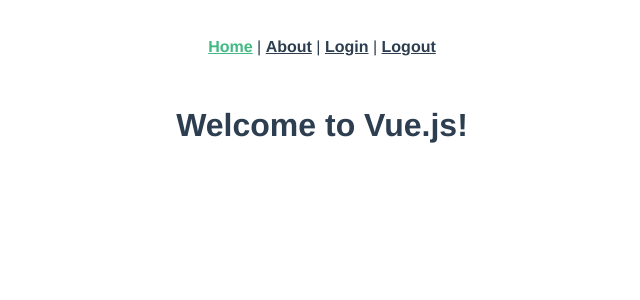
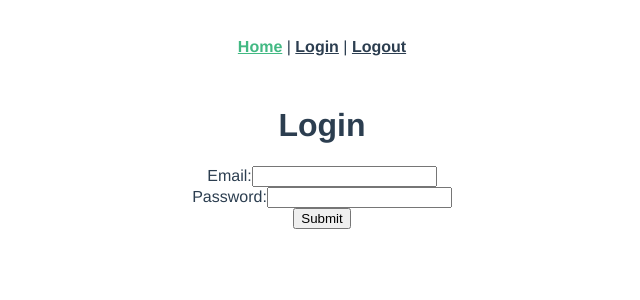
Before and after one commit to byrne-saw/vuejs-capstone, a Vue app: page / in a window 1280 px wide. Shown: the top 300 px of the page, without its empty margins (318-958 px from the left). Built offline with nearby package versions, Linux system fonts and the light colour scheme; the HTML template or start-up script is replaced by a standard one.

Commit message:
adding admin, doctor, patient pages

```diff
--- a/src/App.vue
+++ b/src/App.vue
@@ -2,7 +2,6 @@
   <div id="app">
     <div id="nav">
       <router-link to="/">Home</router-link> |
-      <router-link to="/about">About</router-link> |
       <router-link to="/login">Login</router-link> |
       <router-link to="/logout">Logout</router-link>
     </div>
--- a/src/views/About.vue
+++ /dev/null
@@ -1,5 +0,0 @@
-<template>
-  <div class="about">
-    <h1>This is an about page</h1>
-  </div>
-</template>
--- /dev/null
+++ b/src/views/Admin.vue
@@ -0,0 +1,21 @@
+<template>
+  <div class="admin">
+    <h1>Admin Page</h1>
+  </div>
+</template>
+
+<style>
+</style>
+
+<script>
+export default {
+  data: function() {
+    return {
+
+    };
+  },
+  created: function() {},
+  methods: {},
+  computed: {}
+};
+</script>
--- /dev/null
+++ b/src/views/Doctor.vue
@@ -0,0 +1,21 @@
+<template>
+  <div class="doctor">
+    <h1>Doctor Page</h1>
+  </div>
+</template>
+
+<style>
+</style>
+
+<script>
+export default {
+  data: function() {
+    return {
+
+    };
+  },
+  created: function() {},
+  methods: {},
+  computed: {}
+};
+</script>
--- a/src/views/Home.vue
+++ b/src/views/Patient.vue
@@ -1,6 +1,6 @@
 <template>
-  <div class="home">
-    <h1>{{ message }}</h1>
+  <div class="patient">
+    <h1>Patient</h1>
   </div>
 </template>
 
@@ -11,7 +11,7 @@
 export default {
   data: function() {
     return {
-      message: "Welcome to Vue.js!"
+
     };
   },
   created: function() {},
```
Also changed, not shown: src/router.js (+10 -4 lines).
